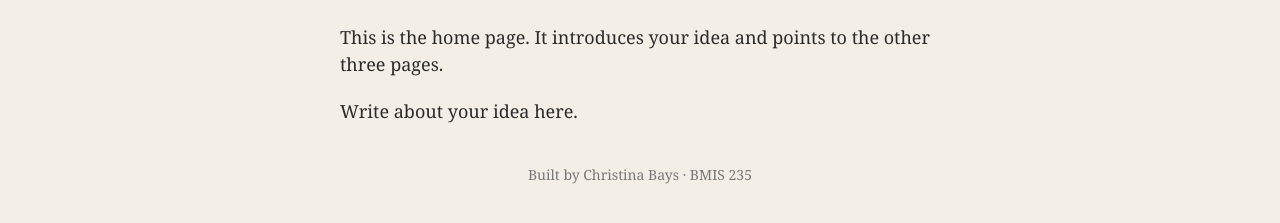
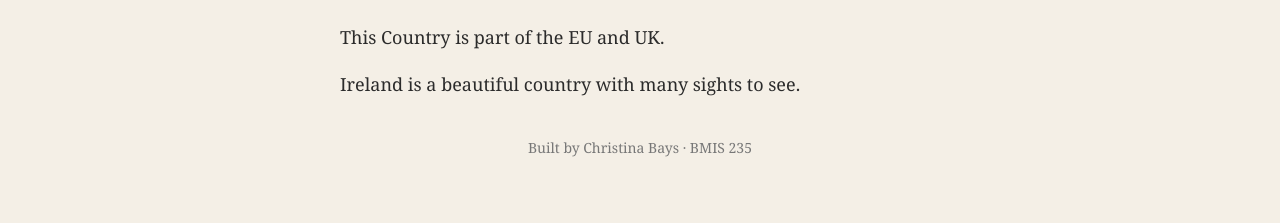
Before and after one commit to christinabays10/bmis235-html-3, a plain HTML site: page index.html in a window 1280 px wide. Shown: the part 171-394 px from the top of the page. Drawn offline with Linux system fonts and the light colour scheme.

Commit message:
Update home page description and add new content

```diff
--- a/index.html
+++ b/index.html
@@ -29,8 +29,8 @@
 </nav>
 
 <h1>Home</h1>
-<p>This is the home page. It introduces your idea and points to the other three pages.</p>
-<p>Write about your idea here.</p>
+<p>This Country is part of the EU and UK.</p>
+<p>Ireland is a beautiful country with many sights to see.</p>
 
 <!-- ===== SHOWCASE ======================================================
      This box is empty on purpose. In Part 7 you paste an interactive
```
